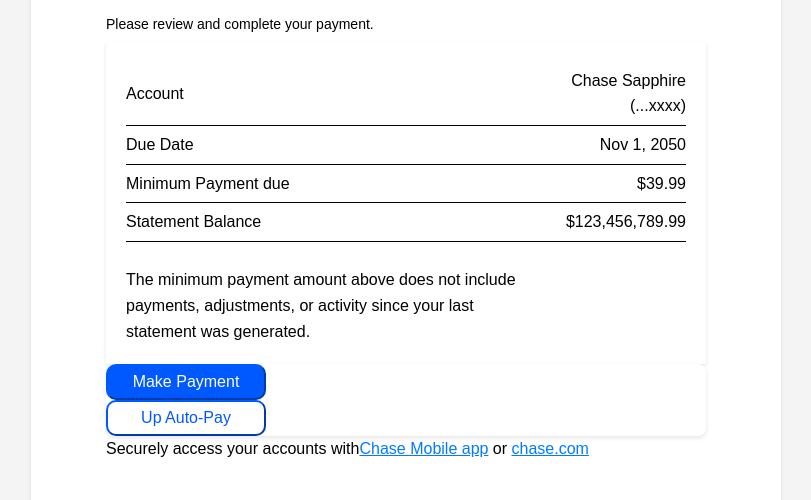
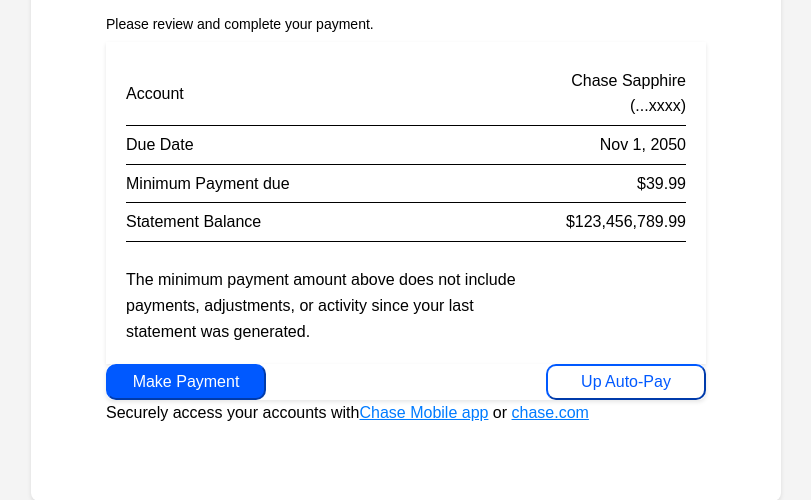
Before and after one commit to rjfanini07/Chase-Transactional, a plain HTML site: page index.html in a window 1280 px wide. Shown: the part 300-800 px from the top of the page, without its empty margins (234-1045 px from the left). Drawn offline with Linux system fonts and the light colour scheme; files whose address does not match are found by name.

Commit message:
Update index.html
figured out how to put the buttons on the same line. Im starting to realize tables work kind of like divs

```diff
--- a/index.html
+++ b/index.html
@@ -78,19 +78,17 @@
               </td>
             </tr>
             </table>
-            <table  class="container" width="600" cellspacing="0" cellpadding="0" border="0" align="center" style="margin: auto; background-color: #fff; border-radius: 8px; box-shadow: 0 2px 4px rgba(0, 0, 0, 0.1);">
+
+        <table  class="container" width="600" cellspacing="0" cellpadding="0" border="0" align="center" style="margin: auto; background-color: #fff; border-radius: 8px; box-shadow: 0 2px 4px rgba(0, 0, 0, 0.1);">
            <tr>
             <td role="button; display: flex;">
-              <a href="#">
-        <button style="background-color: #0059ff; color: white; padding: 7px 15px; border-radius: 10px; border-color: #0059ff; font-size: 16px; width:160px;">Make Payment</button>
-     </a>
-     </td>
-    </tr>
-    <tr>
-      <td role="button; display: flex;"><a href="#">
-        <button style="background-color: rgb(255, 255, 255); color: #0059ff; padding: 7px 15px; border-radius: 10px; border-color: #0059ff; font-size: 16px; width:160px;">Up Auto-Pay</button>
+        <a href="#">
+          <button style="background-color: #0059ff; color: white; padding: 7px 15px; border-radius: 10px; border-color: #0059ff; font-size: 16px; width:160px; position: relative; float: left;">Make Payment</button>
+       </a>
+        <button style="background-color: rgb(255, 255, 255); color: #0059ff; padding: 7px 15px; border-radius: 10px; border-color: #0059ff; font-size: 16px; width:160px; position: relative; float: right;">Up Auto-Pay</button>
         </a>
       </table>
+
 
         <p>Securely access your accounts with<a href="#" style="color: #007bff; text-decoration: underline;">Chase Mobile app</a> or <a href="#" style="color: #007bff; text-decoration: underline;">chase.com</a></p>
 
```
